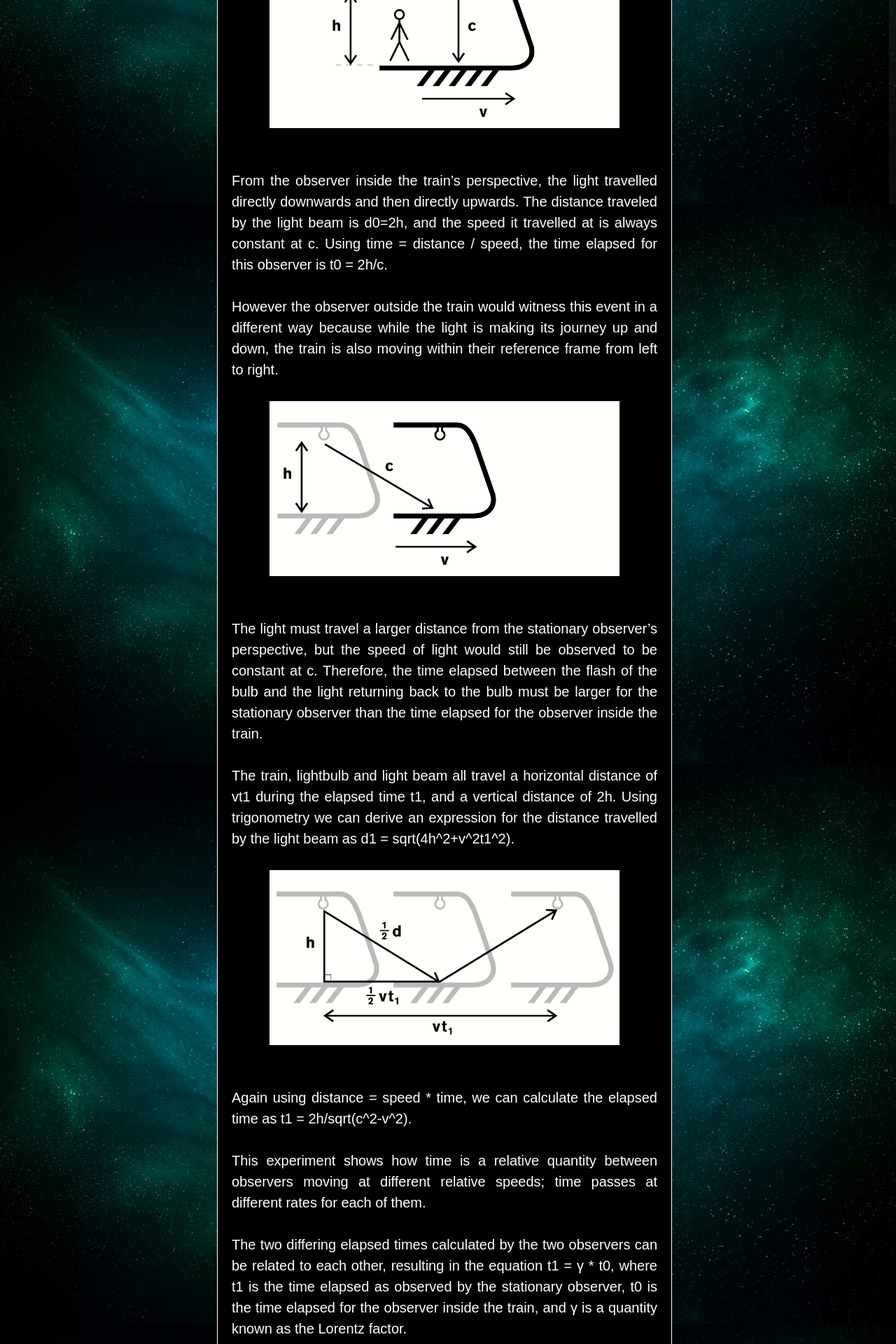
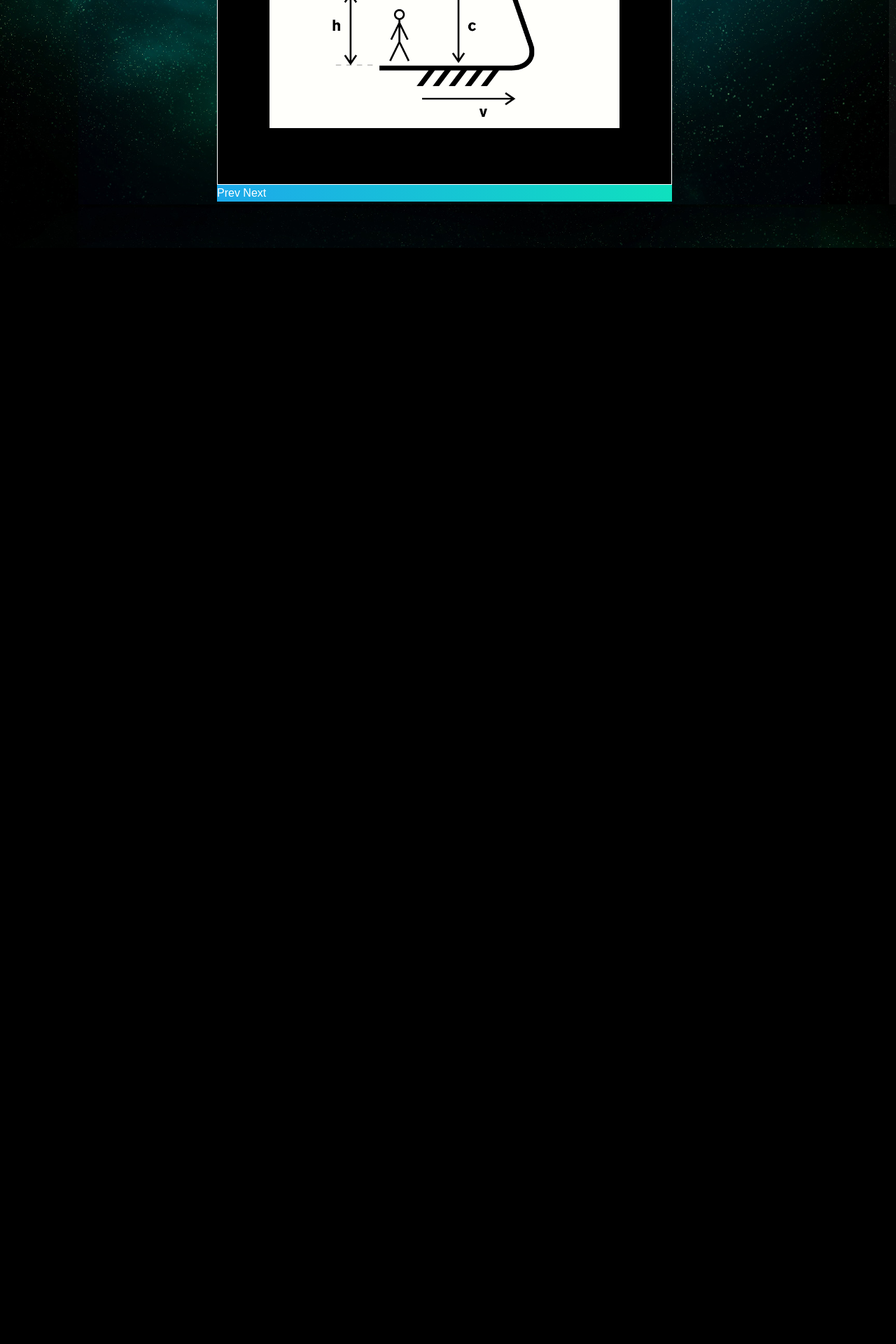
Before and after one commit to jasperpato/learn-special-relativity, a Flask app: page /learn/lesson-2 in a window 1280 px wide. Shown: the part 508-2428 px from the top of the page at 70% size. After the commit the page ends 862 px from the top, so only its background shows below. Run offline with Flask 2, Linux system fonts and the light colour scheme; a user stored in the database is signed in; some libraries are stand-ins or nearby versions.

Commit message:
working on switching pages lesson 2

```diff
--- a/app/static/style.css
+++ b/app/static/style.css
@@ -642,3 +642,7 @@ svg circle:nth-child(2) {
 	width: 500px;
 	margin: auto;
 }
+
+.switchPages a {
+	color: white;
+}
--- a/app/templates/lesson-2.html
+++ b/app/templates/lesson-2.html
@@ -66,7 +66,7 @@
 		</header>
 		<div class="lessonBox">
 			<div class="lessonContent" id="lesson-2.1">
-				<div id="lesson-2.1">
+				<div id="lesson-2.1" style="display: block">
 					<p>
 						Consider an observer who is inside a moving train, and another observer standing stationary
 						outside of the train.
@@ -84,7 +84,7 @@
 					</div>
 					<p><br /><br /></p>
 				</div>
-				<div id="lesson-2.2">
+				<div id="lesson-2.2" style="display: none">
 					<p>
 						From the observer inside the train’s perspective, the light travelled directly downwards and then
 						directly upwards. The distance traveled by the light beam is d0=2h, and the speed it travelled at
@@ -101,7 +101,7 @@
 					</div>
 					<p><br /><br /></p>
 				</div>
-				<div id="lesson-2.3">
+				<div id="lesson-2.3" style="display: none">
 					<p>
 						The light must travel a larger distance from the stationary observer’s perspective, but the speed
 						of light would still be observed to be constant at c. Therefore, the time elapsed between the
@@ -118,7 +118,7 @@
 					</div>
 					<p><br /><br /></p>
 				</div>
-				<div id="lesson-2.4">
+				<div id="lesson-2.4" style="display: none">
 					<p>
 						Again using distance = speed * time, <span id="time-calc">we can calculate</span> the elapsed time
 						as t1 = 2h/sqrt(c^2-v^2). <br /><br />
@@ -142,7 +142,7 @@
 				</div>
 			</div>
 			<div class="switchPages">
-				<a id="prev" onclick="loadContent()">Prev</a><a id="next" onclick="loadContent()">Next</a>
+				<p><span id="prev">Prev</span> <span id="next">Next</span></p>
 			</div>
 		</div>
 	</body>
```
Also changed, not shown: app/static/script.js (+28 -0 lines), app/database.db.
